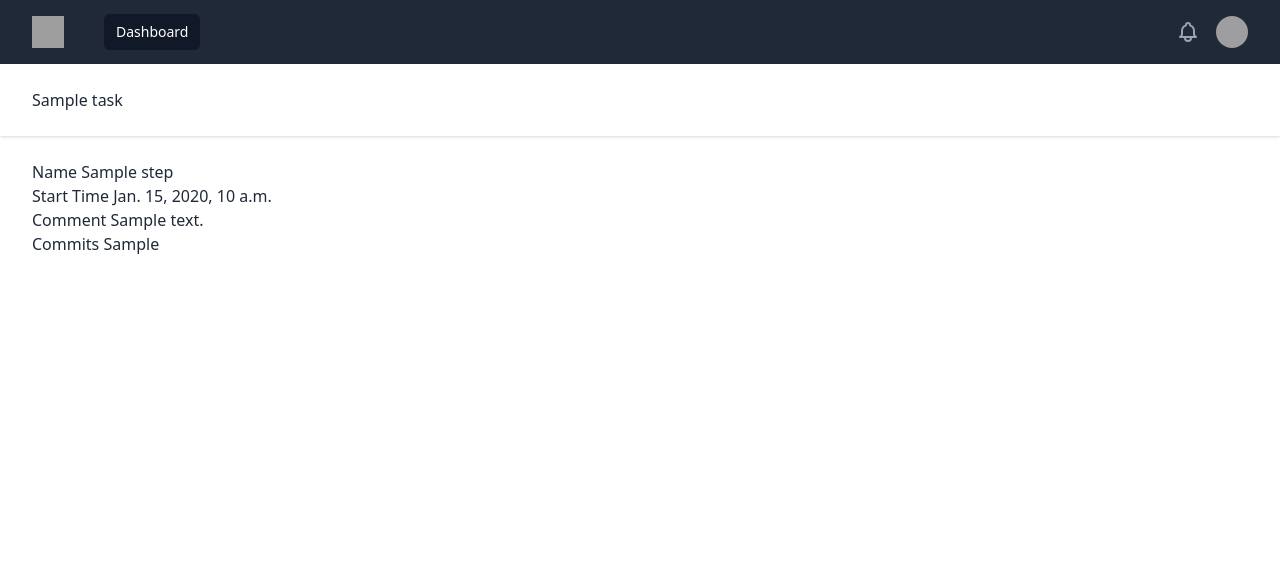
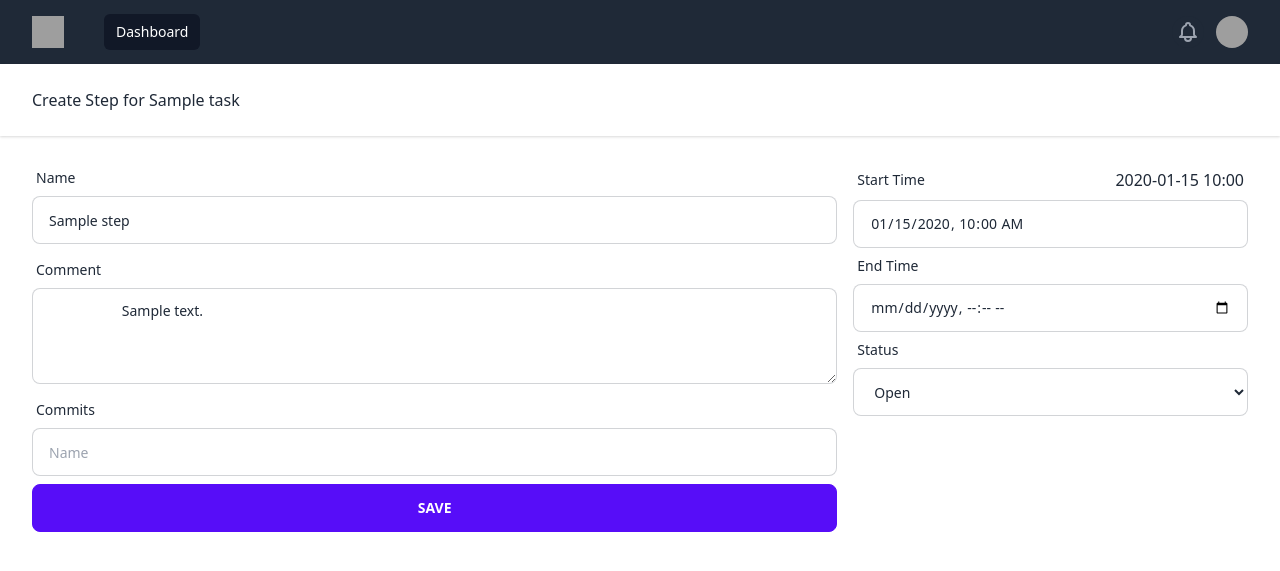
Before and after one commit to dewmal/next-pm, a Django app: page /project/task/step/view/1 in a window 1280 px wide. Shown: the top 571 px of the page. Run offline with Django 3.2, Linux system fonts and the light colour scheme; tables that the repository leaves empty hold one stand-in row (Sample ...); style sheets or scripts are compiled from the project's sources; grey boxes are pictures that could not be loaded.

Commit message:
Edit step form

```diff
--- a/project_detail/views.py
+++ b/project_detail/views.py
@@ -5,10 +5,28 @@ from .forms import ProjectForm, TaskForm, StepForm
 from .models import Project, Task, Step
 
 
-@require_http_methods(["GET"])
+@require_http_methods(["GET", "POST"])
 def step_view(request, step_id):
     step = Step.objects.get(id=step_id)
-    return render(request, "task/step/view.html", context={"step": step})
+    form = StepForm(instance=step)
+    errors = None
+    if request.method == "POST":
+        form = StepForm(request.POST,
+                        request.FILES,
+                        instance=step,
+                        prefix="task-step")
+        if form.is_valid():
+            step = form.save(commit=False)
+            step.save()
+        else:
+            print(form.errors)
+            errors = form.errors
+    return render(request, "task/step/create.html", context={
+        "task": step.task,
+        "step": step,
+        "form": form,
+        "errors": errors
+    })
 
 
 @require_http_methods(["GET", "POST"])
@@ -24,7 +42,8 @@ def task_step_create(request, task_id):
             print(form.errors)
             errors = form.errors
     return render(request, "task/step/create.html", context={"task": task,
-                                                             "form": form, "errors": errors})
+                                                             "form": form,
+                                                             "errors": errors})
 
 
 def task_view(request, id):
@@ -41,7 +60,7 @@ def task_create(request, project_id):
     if request.method == "POST":
         form = TaskForm(request.POST, request.FILES, prefix="task")
         if form.is_valid():
-            form.save()
+            form.save(commit=False)
         else:
             print(form.errors)
             errors = form.errors
--- a/templates/task/step/create.html
+++ b/templates/task/step/create.html
@@ -1,5 +1,5 @@
 {% extends "template/base.html" %}
-{% block title %}Create Step for {{ task.name }}{% endblock %}
+{% block title %}Create Step for  <a href="{% url 'task-view' task.id %}">{{ task.name }}</a>{% endblock %}
 {% block content %}
     {% for error in errors %}
         <p>{{ error }}</p>
@@ -16,6 +15,10 @@
                     <span class="label-text">Name</span>
                 </label>
                 <input type="text" placeholder="Name"
+                        {% if step is not None %}
+                       readonly="true"
+                       value="{{ step.name }}"
+                        {% endif %}
                        name="task-step-name" class="input input-bordered">
             </div>
 
@@ -23,11 +26,21 @@
                 <label class="label">
                     <span class="label-text">Comment</span>
                 </label>
-                <textarea name="task-step-comment" rows="8" class="textarea h-24 textarea-bordered"
-                          placeholder="Comment"></textarea>
+                <textarea
+                        name="task-step-comment" rows="8" class="textarea h-24 textarea-bordered"
+                        placeholder="Comment">{% if step is not None %}
+                    {{ step.comment }}
+                {% endif %}</textarea>
             </div>
-
-
+            {% if step is not None %}
+                <div class="form-control">
+                    <label class="label">
+                        <span class="label-text">Commits</span>
+                    </label>
+                    <input type="text" placeholder="Name"
+                           name="task-commits" class="input input-bordered">
+                </div>
+            {% endif %}
             <div class="form-control">
                 <button class="btn btn-primary">Save</button>
             </div>
@@ -37,9 +50,43 @@
             <div class="form-control">
                 <label class="label">
                     <span class="label-text">Start Time</span>
+                    {{ step.start_time |date:'Y-m-d H:i' }}
                 </label>
-                <input type="datetime-local" placeholder="Start Time" name="task-step-start_time" class="input input-bordered">
+                <input
+                        {% if step is not None %}
+                            readonly="true"
+                            value="{{ step.start_time |date:'Y-m-d H:i' }}"
+                        {% endif %}
+                            name="task-step-start_time"
+                            type="datetime-local" placeholder="Start Time"
+                            class="input input-bordered">
             </div>
+            {% if step is None %}
+                <input name="task-step-status" value="OP" type="hidden">
+            {% else %}
+
+                <div class="form-control">
+                    <label class="label">
+                        <span class="label-text">End Time</span>
+                    </label>
+                    <input type="datetime-local" placeholder="End Time" name="task-step-end_time"
+                           class="input input-bordered">
+                </div>
+
+                <div class="form-control">
+                    <label class="label">
+                        <span class="label-text">Status</span>
+                    </label>
+                    <select type="datetime-local" name="task-step-status"
+                            class="input input-bordered">
+                        {% for choice in form.fields.status.choices %}
+                            <option value="{{ choice.0 }}">{{ choice.1 }}</option>
+                        {% endfor %}
+                    </select>
+                </div>
+            {% endif %}
         </div>
+
+
     </form>
 {% endblock %}
--- a/templates/task/step/view.html
+++ b/templates/task/step/view.html
@@ -1,12 +1,15 @@
 {% extends "template/base.html" %}
 
 {% block title %}
-    {{ step.task.name }}
+    <a  href="{% url 'task-view' step.task.id %}">{{ step.task.name }}</a>
 {% endblock %}
 
 {% block content %}
-    <p>Name {{ step.name }}</p>
-    <p>Start Time {{ step.start_time }}</p>
-    <p>Comment {{ step.comment }}</p>
-    <p>Commits {{ step.commits }}</p>
+
+
+{#    {{ form.as_p }}#}
+{#    <p>Name {{ step.name }}</p>#}
+{#    <p>Start Time {{ step.start_time }}</p>#}
+{#    <p>Comment {{ step.comment }}</p>#}
+{#    <p>Commits {{ step.commits }}</p>#}
 {% endblock %}
```
Also changed, not shown: other parts of templates/task/step/create.html (+0 -1 lines).
